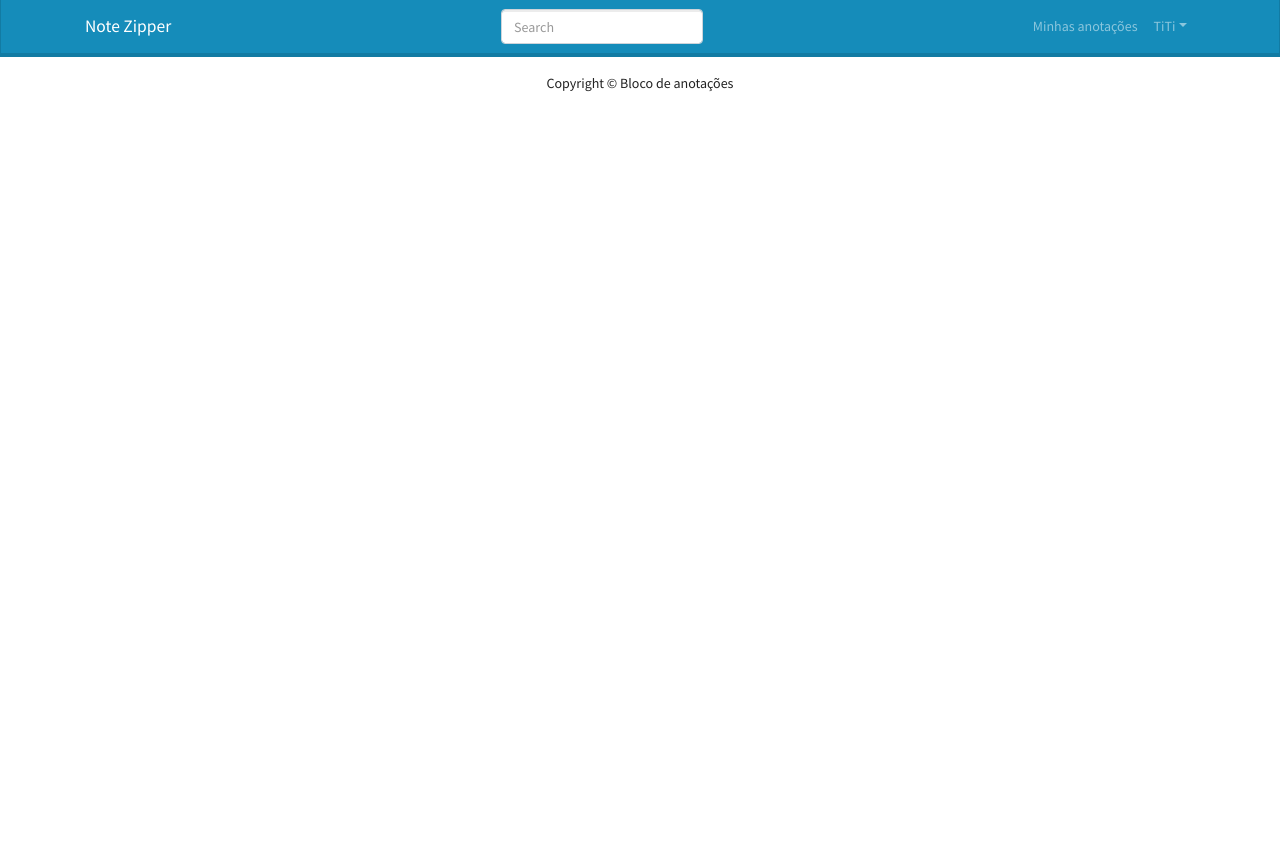
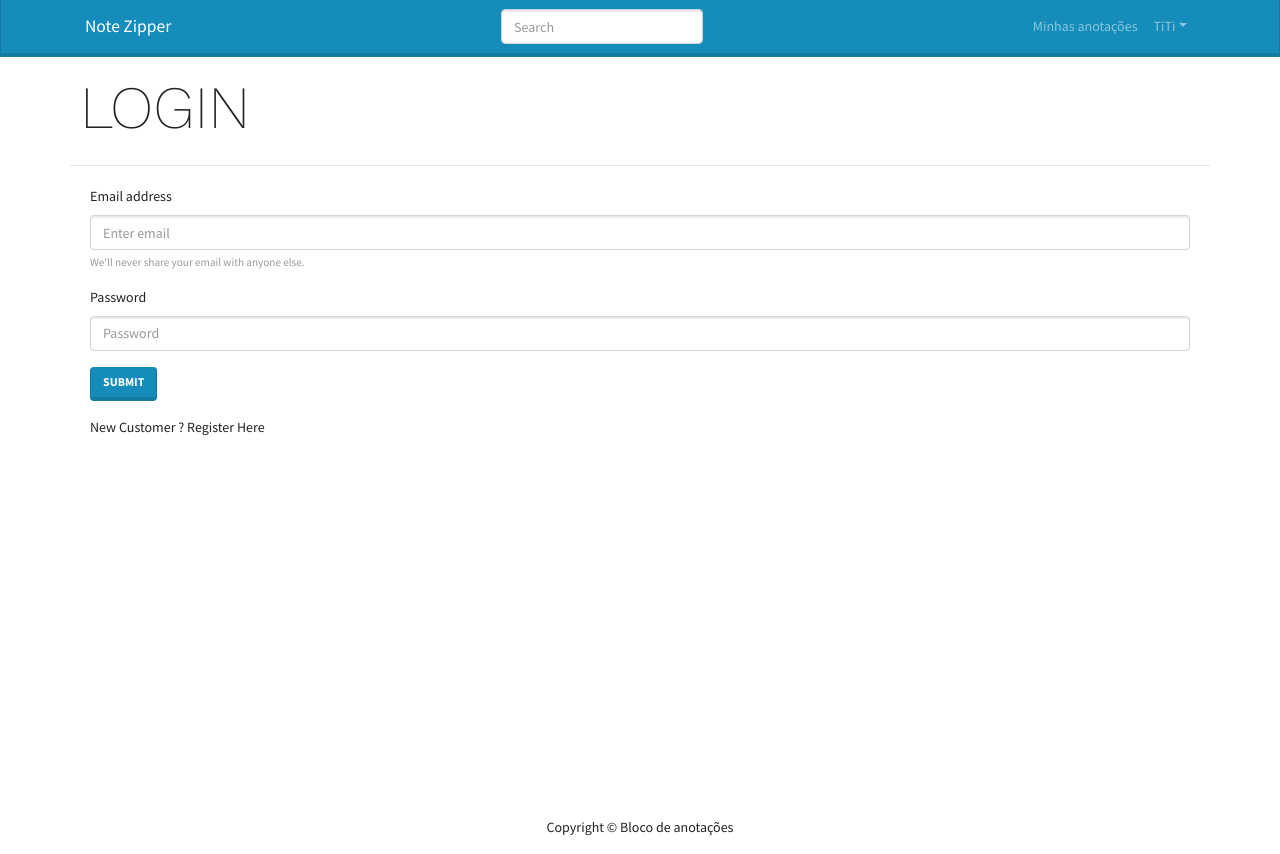
Before and after one commit to Clesioks/MERN_tutorial, a React (Create React App) app in the folder frontend/: page /login in a window 1280 px wide. Before the commit the page ends 800 px from the top, so only its background shows below. Built offline with nearby package versions, Linux system fonts and the light colour scheme.

Commit message:
login screen

```diff
--- a/frontend/src/App.js
+++ b/frontend/src/App.js
@@ -4,6 +4,8 @@ import Header from "./components/Header/Header";
 import LandingPage from "./screens/LandingPage/LandingPage";
 import { BrowserRouter, Route, Routes } from "react-router-dom";
 import MyNotes from "./screens/MyNotes/MyNotes";
+import LoginScreen from "./screens/LoginScreen/LoginScreen";
+import RegisterScreen from "./screens/RegisterScreen/RegisterScreen";
 
 const App = () => (
   <BrowserRouter>
@@ -11,6 +13,8 @@ const App = () => (
     <main>
       <Routes>
         <Route path="/" element={<LandingPage />} />
+        <Route path="/login" element={<LoginScreen />} />
+        <Route path="/register" element={<RegisterScreen />} />
         <Route path="/mynotes" element={<MyNotes />} />
       </Routes>
     </main>
--- a/frontend/src/components/Header/Header.js
+++ b/frontend/src/components/Header/Header.js
@@ -8,15 +8,12 @@ import {
 } from "react-bootstrap";
 
 import React from "react";
-import { Link } from "react-router-dom";
 
 const Header = () => {
   return (
     <Navbar bg="primary" expand="lg" variant="dark">
       <Container>
-        <Navbar.Brand>
-          <Link to="/">Note Zipper</Link>
-        </Navbar.Brand>
+        <Navbar.Brand href="/">Note Zipper</Navbar.Brand>
         <Navbar.Toggle aria-controls="basic-navbar-nav" />
         <Navbar.Collapse id="basic-navbar-nav">
           <Nav className="m-auto">
@@ -29,10 +26,7 @@ const Header = () => {
             </Form>
           </Nav>
           <Nav>
-            <Nav.Link>
-              {" "}
-              <Link to="/mynotes"> Minhas anotações</Link>
-            </Nav.Link>
+            <Nav.Link href="/mynotes">Minhas anotações</Nav.Link>
             <NavDropdown title="TiTi" id="basic-nav-dropdown">
               <NavDropdown.Item href="#action/3.1">
                 Minha conta
--- /dev/null
+++ b/frontend/src/screens/LoginScreen/LoginScreen.css
@@ -0,0 +1,5 @@
+.loginContainer {
+  display: flex;
+  flex-direction: column;
+  margin: 20px;
+}
--- /dev/null
+++ b/frontend/src/screens/LoginScreen/LoginScreen.js
@@ -0,0 +1,83 @@
+import axios from "axios";
+import React, { useState } from "react";
+import { Button, Col, Form, Row } from "react-bootstrap";
+import { Link } from "react-router-dom";
+import MainScreen from "../../components/MainScreen";
+import "./LoginScreen.css";
+
+const LoginScreen = () => {
+  const [email, setEmail] = useState("");
+  const [password, setPassword] = useState("");
+  const [error, setError] = useState(false);
+  const [loading, setLoading] = useState(false);
+
+  const submitHandler = async (e) => {
+    e.preventDefault();
+
+    try {
+      const config = {
+        headers: {
+          "Content-type": "application/json",
+        },
+      };
+
+      setLoading(true);
+
+      const { data } = await axios.post(
+        "/api/users/login",
+        {
+          email,
+          password,
+        },
+        config
+      );
+
+      console.log(data);
+      localStorage.setItem("userInfo", JSON.stringify(data));
+      setLoading(false);
+    } catch (error) {
+      setError(error.response.data.message);
+    }
+  };
+
+  return (
+    <MainScreen title="LOGIN">
+      <div className="loginContainer">
+        <Form onSubmit={submitHandler}>
+          <Form.Group className="mb-3" controlId="formBasicEmail">
+            <Form.Label>Email address</Form.Label>
+            <Form.Control
+              type="email"
+              value={email}
+              placeholder="Enter email"
+              onChange={(e) => setEmail(e.target.value)}
+            />
+            <Form.Text className="text-muted">
+              We'll never share your email with anyone else.
+            </Form.Text>
+          </Form.Group>
+
+          <Form.Group className="mb-3" controlId="formBasicPassword">
+            <Form.Label>Password</Form.Label>
+            <Form.Control
+              type="password"
+              value={password}
+              placeholder="Password"
+              onChange={(e) => setPassword(e.target.value)}
+            />
+          </Form.Group>
+          <Button variant="primary" type="submit">
+            Submit
+          </Button>
+        </Form>
+        <Row className="py-3">
+          <Col>
+            New Customer ? <Link to="/register">Register Here</Link>
+          </Col>
+        </Row>
+      </div>
+    </MainScreen>
+  );
+};
+
+export default LoginScreen;
--- /dev/null
+++ b/frontend/src/screens/RegisterScreen/RegisterScreen.js
@@ -0,0 +1,7 @@
+import React from "react";
+
+const RegisterScreen = () => {
+  return <div>Register</div>;
+};
+
+export default RegisterScreen;
```
